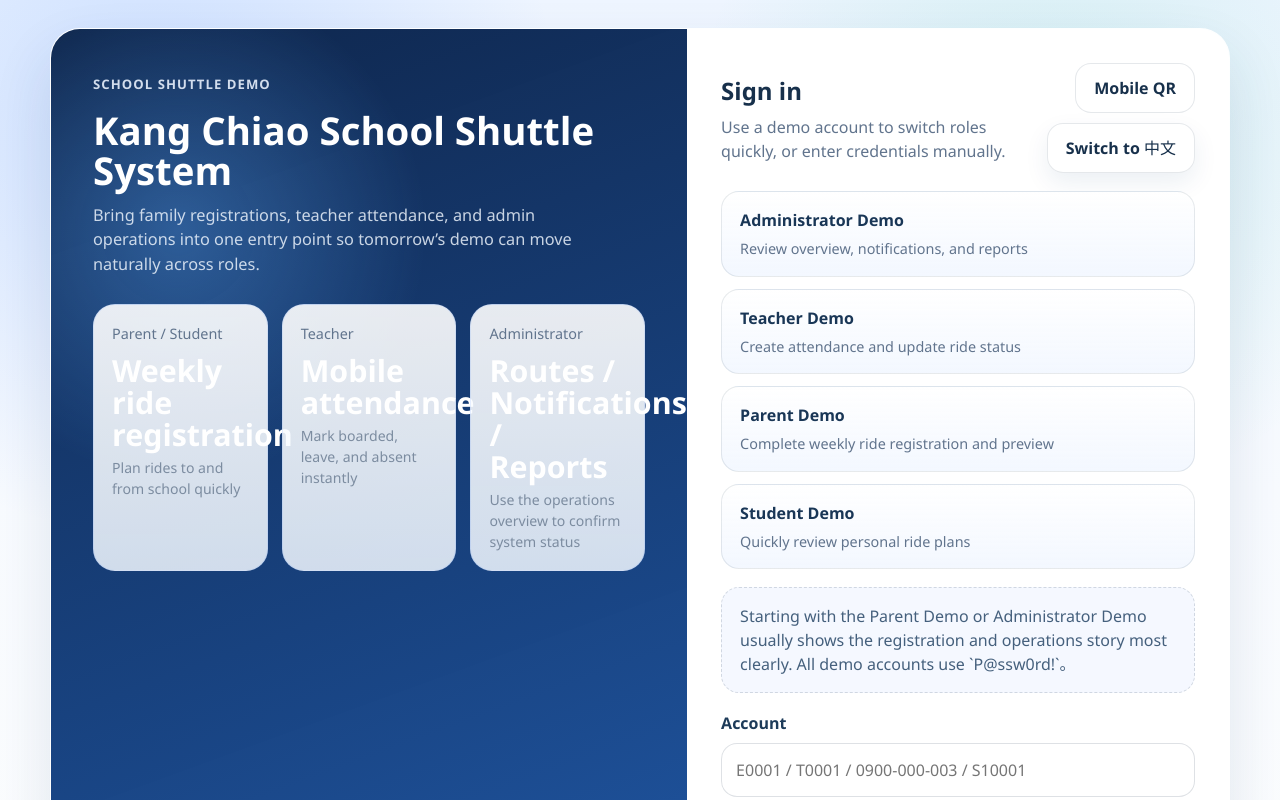
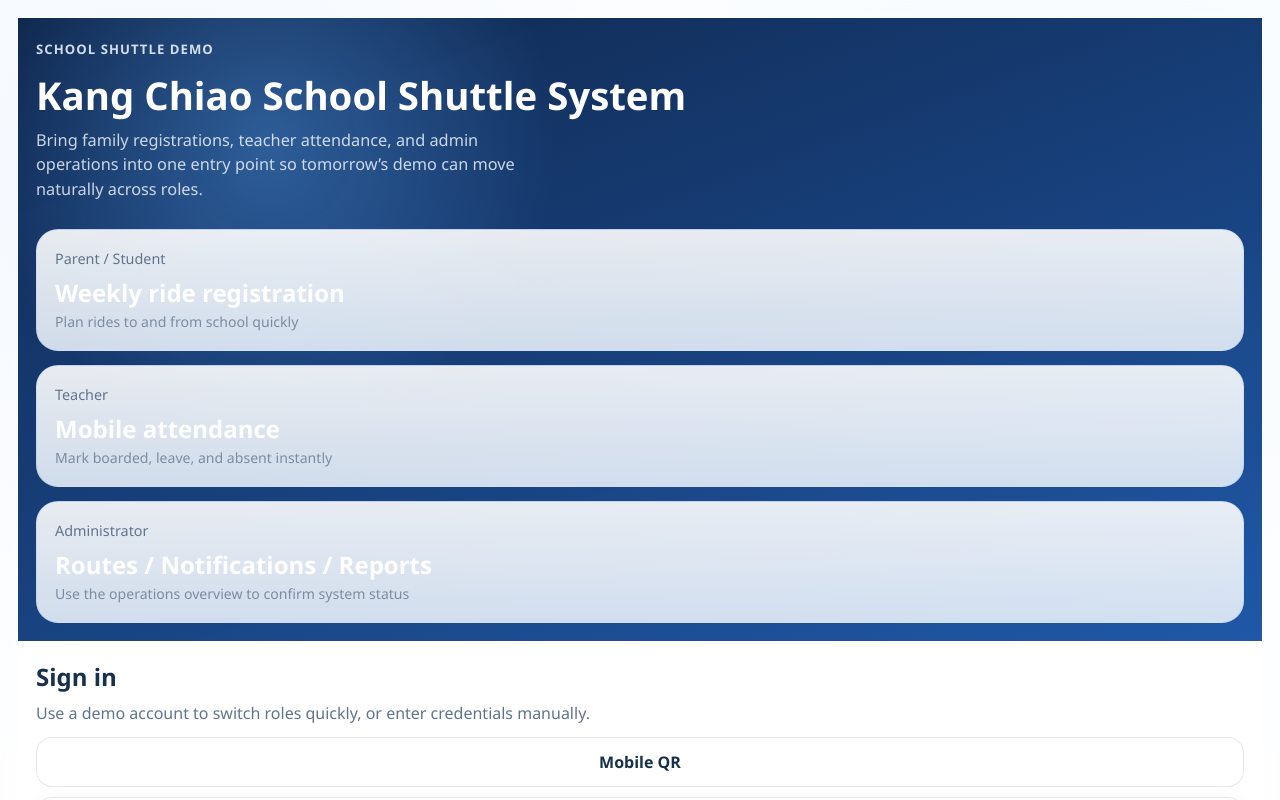
Before and after one commit to eric861129/SchoolShuttleBus-Frontend, a Vue app: page /login in a window 1280 px wide. Shown: the top 800 px of the page. Built offline with nearby package versions, Linux system fonts and the light colour scheme; no server answers.

Commit message:
fix: force handset layout on mobile devices

```diff
--- a/src/main.ts
+++ b/src/main.ts
@@ -4,6 +4,35 @@ import App from './App.vue'
 import { createAppRouter } from '@/app/router'
 import { applyLocale, i18n } from '@/i18n'
 import './style.css'
+
+function shouldUseHandsetLayout() {
+  if (typeof window === 'undefined') {
+    return false
+  }
+
+  const supportsMatchMedia = typeof window.matchMedia === 'function'
+  const coarsePointer = supportsMatchMedia ? window.matchMedia('(pointer: coarse)').matches : false
+  const noHover = supportsMatchMedia ? window.matchMedia('(hover: none)').matches : false
+  const screenMin = Math.min(window.screen.width || window.innerWidth, window.screen.height || window.innerHeight)
+  const viewportMin = Math.min(window.innerWidth || screenMin, window.innerHeight || screenMin)
+
+  return (coarsePointer || noHover) && Math.min(screenMin, viewportMin) <= 900
+}
+
+function syncResponsiveMode() {
+  if (typeof document === 'undefined') {
+    return
+  }
+
+  document.documentElement.classList.toggle('is-handset', shouldUseHandsetLayout())
+}
+
+if (typeof window !== 'undefined') {
+  syncResponsiveMode()
+  window.addEventListener('resize', syncResponsiveMode, { passive: true })
+  window.addEventListener('orientationchange', syncResponsiveMode)
+  window.visualViewport?.addEventListener('resize', syncResponsiveMode)
+}
 
 const app = createApp(App)
 const pinia = createPinia()
--- a/src/style.css
+++ b/src/style.css
@@ -1308,3 +1308,206 @@ textarea:focus-visible,
     width: 100%;
   }
 }
+
+:root.is-handset,
+:root.is-handset body,
+:root.is-handset #app {
+  overflow-x: clip;
+}
+
+:root.is-handset .page-shell {
+  grid-template-columns: 1fr;
+}
+
+:root.is-handset .page-sidebar {
+  position: static;
+  min-height: auto;
+  padding: 14px 14px 16px;
+}
+
+:root.is-handset .page-content {
+  padding: 14px;
+}
+
+:root.is-handset .sidebar-brand,
+:root.is-handset .sidebar-user-card,
+:root.is-handset .sidebar-note {
+  border-radius: 20px;
+}
+
+:root.is-handset .sidebar-brand {
+  padding: 18px;
+}
+
+:root.is-handset .sidebar-brand h1 {
+  font-size: 1.45rem;
+}
+
+:root.is-handset .sidebar-brand p,
+:root.is-handset .sidebar-link p,
+:root.is-handset .sidebar-note p {
+  font-size: 0.92rem;
+}
+
+:root.is-handset .sidebar-nav {
+  grid-auto-flow: column;
+  grid-auto-columns: minmax(78vw, 1fr);
+  overflow-x: auto;
+  overflow-y: hidden;
+  max-width: 100%;
+  padding-bottom: 6px;
+  margin-top: 18px;
+  scrollbar-width: thin;
+  overscroll-behavior-x: contain;
+}
+
+:root.is-handset .sidebar-link {
+  min-height: auto;
+  padding: 14px 16px;
+}
+
+:root.is-handset .sidebar-link p {
+  display: none;
+}
+
+:root.is-handset .sidebar-arrow {
+  align-self: center;
+}
+
+:root.is-handset .topbar,
+:root.is-handset .panel,
+:root.is-handset .login-hero,
+:root.is-handset .login-side {
+  padding: 18px;
+}
+
+:root.is-handset .topbar,
+:root.is-handset .topbar-meta,
+:root.is-handset .section-header,
+:root.is-handset .day-card-header,
+:root.is-handset .route-card-header,
+:root.is-handset .record-card-header,
+:root.is-handset .timeline-card-header,
+:root.is-handset .button-row,
+:root.is-handset .toolbar,
+:root.is-handset .route-card-actions,
+:root.is-handset .record-card-actions,
+:root.is-handset .status-actions {
+  flex-direction: column;
+  align-items: stretch;
+}
+
+:root.is-handset .topbar,
+:root.is-handset .section-header {
+  flex-wrap: wrap;
+}
+
+:root.is-handset .topbar-meta,
+:root.is-handset .login-side-tools,
+:root.is-handset .mini-stat,
+:root.is-handset .locale-switcher,
+:root.is-handset .locale-toggle,
+:root.is-handset .qr-trigger,
+:root.is-handset .button-row > *,
+:root.is-handset .toolbar > *,
+:root.is-handset .route-card-actions > *,
+:root.is-handset .record-card-actions > *,
+:root.is-handset .status-actions > * {
+  width: 100%;
+  min-width: 0;
+}
+
+:root.is-handset .topbar-meta,
+:root.is-handset .login-side-tools {
+  justify-content: flex-start;
+}
+
+:root.is-handset .mini-stat {
+  flex: 1 1 100%;
+}
+
+:root.is-handset .locale-toggle {
+  white-space: normal;
+}
+
+:root.is-handset .dashboard-hero,
+:root.is-handset .hero-panel,
+:root.is-handset .dashboard-split,
+:root.is-handset .login-card,
+:root.is-handset .grid.two,
+:root.is-handset .grid.three,
+:root.is-handset .day-options,
+:root.is-handset .metric-grid,
+:root.is-handset .stats-grid,
+:root.is-handset .timeline {
+  grid-template-columns: 1fr;
+}
+
+:root.is-handset .login-screen {
+  min-height: 100dvh;
+  place-items: stretch;
+  padding: 0;
+}
+
+:root.is-handset .login-card {
+  width: 100%;
+  min-height: 100dvh;
+  border: none;
+  border-radius: 0;
+  box-shadow: none;
+}
+
+:root.is-handset .record-card-actions > div {
+  display: grid;
+  gap: 8px;
+  width: 100%;
+}
+
+:root.is-handset .status-button {
+  width: 100%;
+  text-align: center;
+}
+
+:root.is-handset .hero-copy h2,
+:root.is-handset .hero-copy h3 {
+  font-size: 1.6rem;
+}
+
+:root.is-handset .metric-card strong,
+:root.is-handset .stat-card strong {
+  font-size: 1.5rem;
+}
+
+:root.is-handset .pill,
+:root.is-handset .status-badge {
+  align-self: flex-start;
+  max-width: 100%;
+}
+
+:root.is-handset .checkbox-pill {
+  align-items: flex-start;
+}
+
+:root.is-handset .qr-overlay {
+  padding: 16px;
+}
+
+:root.is-handset .qr-modal {
+  width: 100%;
+  padding: 18px;
+}
+
+:root.is-handset .qr-image,
+:root.is-handset .qr-placeholder {
+  width: min(240px, 100%);
+}
+
+:root.is-handset .qr-url {
+  width: 100%;
+}
+
+:root.is-handset .table th,
+:root.is-handset .table td {
+  padding: 12px;
+  font-size: 0.94rem;
+}
```
